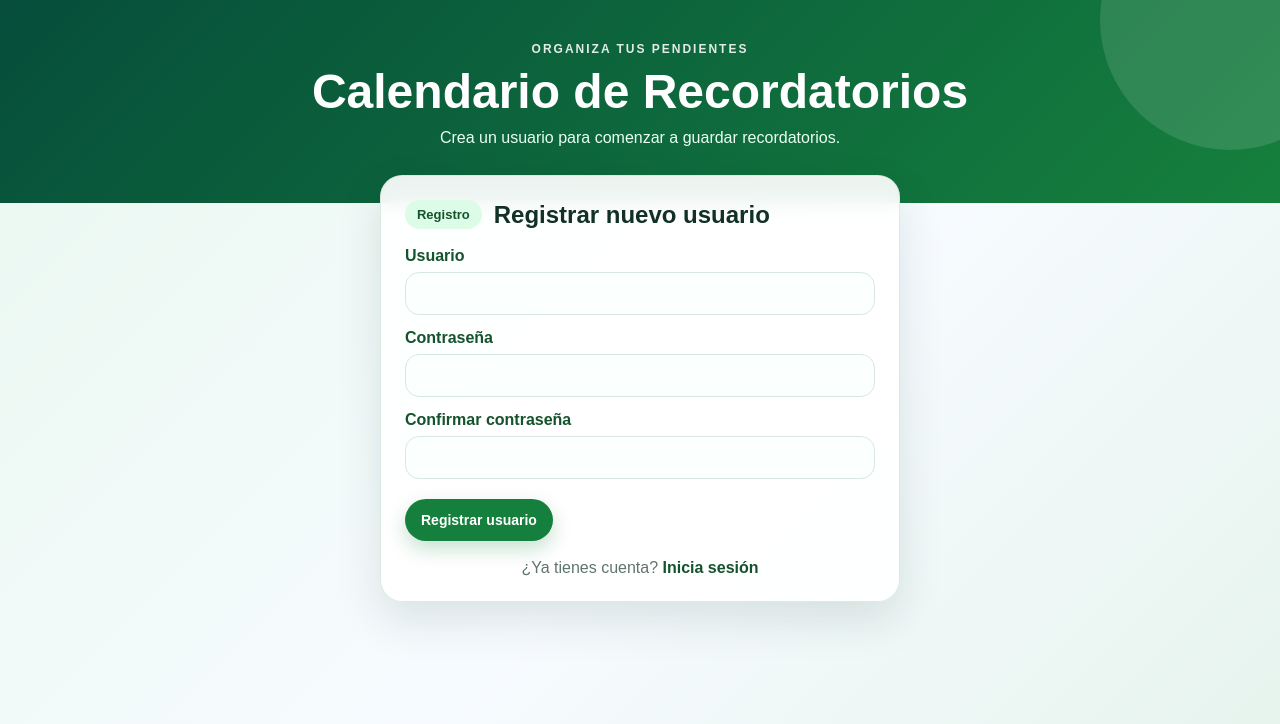
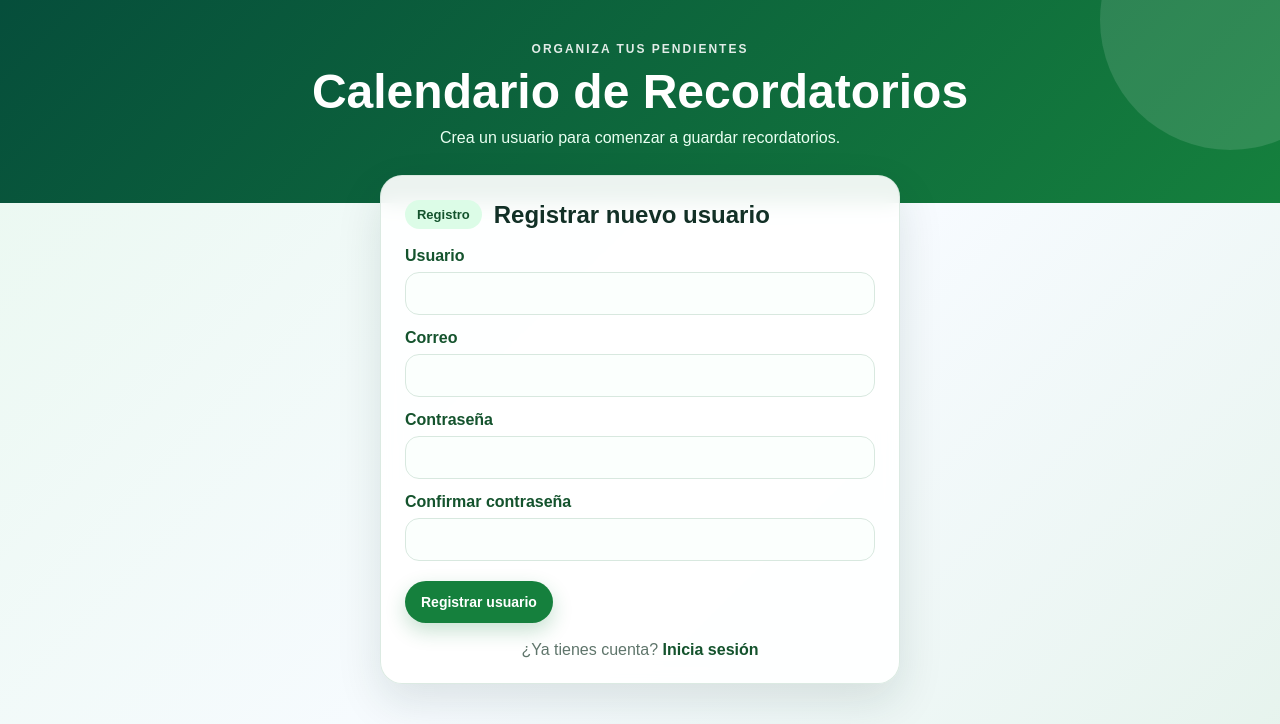
Before and after one commit to francoS18/CalendarioRecordatorio_v2, a PHP site: page /registro.php in a window 1280 px wide. Shown: the top 724 px of the page. Run offline with PHP 8.4, Linux system fonts and the light colour scheme.

Commit message:
Actualizacion

```diff
--- a/app/config.php
+++ b/app/config.php
@@ -44,17 +44,20 @@ function current_user_name(): string {
     return (string) ($_SESSION['usuario_nombre'] ?? 'Invitado');
 }
 
-function obtener_ip_host_cliente() {
-    if (!empty($_SERVER['HTTP_X_FORWARDED_FOR'])) {
-        return explode(',', $_SERVER['HTTP_X_FORWARDED_FOR'])[0];
+function obtener_ip_host_cliente(): string {
+    $ip = $_SERVER['REMOTE_ADDR'] ?? 'desconocida';
+    $host = 'desconocido';
+
+    if ($ip !== 'desconocida') {
+        $hostDetectado = @gethostbyaddr($ip);
+        if ($hostDetectado !== false && $hostDetectado !== '') {
+            $host = $hostDetectado;
+        }
     }
 
-    if (!empty($_SERVER['REMOTE_ADDR'])) {
-        return $_SERVER['REMOTE_ADDR'];
-    }
+    return $ip . ' / ' . $host;
+}
 
-    return 'No disponible';
-}
 function registrar_bitacora(PDO $pdo, string $tipo, string $detalle, ?string $nombreUsuario = null): void {
     $nombreUsuario = $nombreUsuario ?: current_user_name();
     $fechaHora = date('d/m/Y, H:i:s');
@@ -85,7 +88,8 @@ function ensure_schema(PDO $pdo): void {
     $pdo->exec("CREATE TABLE IF NOT EXISTS usuarios (
         id INT AUTO_INCREMENT PRIMARY KEY,
         usuario VARCHAR(50) NOT NULL UNIQUE,
-        `contrasena` VARCHAR(255) NOT NULL,
+        correo VARCHAR(120) NOT NULL UNIQUE,
+        contrasena VARCHAR(255) NOT NULL,
         creado_en TIMESTAMP DEFAULT CURRENT_TIMESTAMP
     ) ENGINE=InnoDB DEFAULT CHARSET=utf8mb4 COLLATE=utf8mb4_unicode_ci");
 
--- a/app/registro.php
+++ b/app/registro.php
@@ -9,30 +9,38 @@ $error = '';
 
 if ($_SERVER['REQUEST_METHOD'] === 'POST') {
     $usuario = preg_replace('/\s+/', '', trim($_POST['usuario'] ?? ''));
+    $correo = strtolower(trim($_POST['correo'] ?? ''));
     $contrasena = (string) ($_POST['contrasena'] ?? '');
     $contrasenaConfirm = (string) ($_POST['contrasena_confirm'] ?? '');
 
-    if ($usuario === '' || $contrasena === '' || $contrasenaConfirm === '') {
+    if ($usuario === '' || $correo === '' || $contrasena === '' || $contrasenaConfirm === '') {
         $error = 'Completa todos los campos.';
     } elseif (!preg_match('/^[A-Za-z0-9_]{3,50}$/', $usuario)) {
         $error = 'El usuario debe tener entre 3 y 50 caracteres y solo puede usar letras, números o guion bajo.';
+    } elseif (!filter_var($correo, FILTER_VALIDATE_EMAIL)) {
+        $error = 'Ingresa un correo válido.';
     } elseif (strlen($contrasena) < 6) {
         $error = 'La contraseña debe tener al menos 6 caracteres.';
     } elseif ($contrasena !== $contrasenaConfirm) {
         $error = 'Las contraseñas no coinciden.';
     } else {
         try {
-            $stmt = $pdo->prepare('SELECT COUNT(*) FROM usuarios WHERE usuario = ?');
-            $stmt->execute([$usuario]);
+            $stmt = $pdo->prepare('SELECT usuario, correo FROM usuarios WHERE usuario = ? OR correo = ? LIMIT 1');
+            $stmt->execute([$usuario, $correo]);
+            $usuarioExistente = $stmt->fetch();
 
-            if ((int) $stmt->fetchColumn() > 0) {
-                $error = 'Ese usuario ya está registrado.';
+            if ($usuarioExistente) {
+                if ($usuarioExistente['usuario'] === $usuario) {
+                    $error = 'Ese usuario ya está registrado.';
+                } else {
+                    $error = 'Ese correo ya está registrado.';
+                }
             } else {
                 $hash = password_hash($contrasena, PASSWORD_DEFAULT);
-                $stmt = $pdo->prepare('INSERT INTO usuarios (usuario, contrasena) VALUES (?, ?)');
-                $stmt->execute([$usuario, $hash]);
+                $stmt = $pdo->prepare('INSERT INTO usuarios (usuario, correo, contrasena) VALUES (?, ?, ?)');
+                $stmt->execute([$usuario, $correo, $hash]);
                 $nuevoUsuarioId = (int) $pdo->lastInsertId();
-                registrar_bitacora($pdo, 'Creación de usuario', 'Tabla: usuarios | ID usuario: ' . $nuevoUsuarioId, $usuario);
+                registrar_bitacora($pdo, 'Creación de usuario', 'Tabla: usuarios | ID usuario: ' . $nuevoUsuarioId . ' | Correo: ' . $correo, $usuario);
                 flash_message('Usuario registrado correctamente. Ahora inicia sesión.');
                 redirect_to('login.php');
             }
@@ -74,6 +82,9 @@ $flash = get_flash_message();
             <label for="usuario">Usuario</label>
             <input id="usuario" name="usuario" required minlength="3" maxlength="50" autocomplete="username" value="<?= e($_POST['usuario'] ?? '') ?>">
 
+            <label for="correo">Correo</label>
+            <input id="correo" name="correo" type="email" required maxlength="120" autocomplete="email" value="<?= e($_POST['correo'] ?? '') ?>">
+
             <label for="contrasena">Contraseña</label>
             <input id="contrasena" name="contrasena" type="password" required minlength="6" autocomplete="new-password">
 
--- a/db/init.sql
+++ b/db/init.sql
@@ -4,7 +4,8 @@ USE calendario_db;
 CREATE TABLE IF NOT EXISTS usuarios (
     id INT AUTO_INCREMENT PRIMARY KEY,
     usuario VARCHAR(50) NOT NULL UNIQUE,
-    `contrasena` VARCHAR(255) NOT NULL,
+    correo VARCHAR(120) NOT NULL UNIQUE,
+    contrasena VARCHAR(255) NOT NULL,
     creado_en TIMESTAMP DEFAULT CURRENT_TIMESTAMP
 );
 
```
Also changed, not shown: app/login.php (+13 -6 lines).
